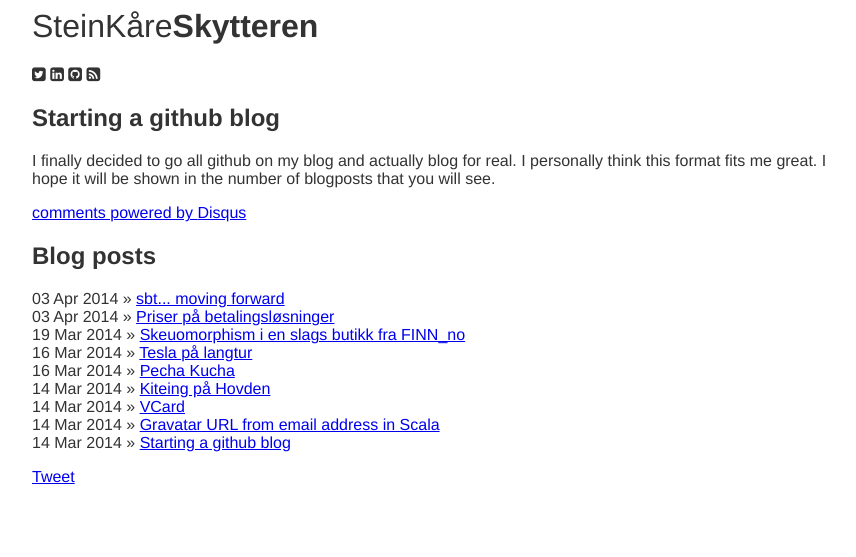
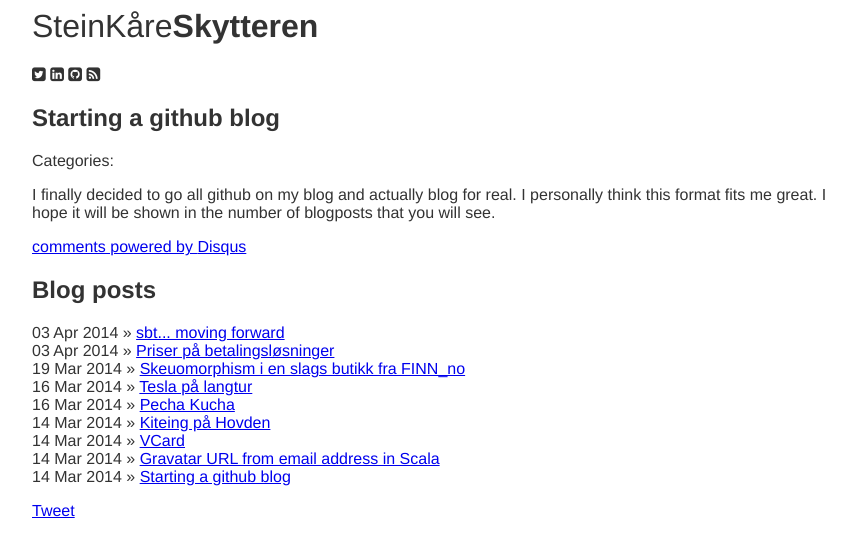
Before and after one commit to skytteren/skytteren.github.io, a Jekyll site: the page built from _posts/2014-03-14-start.md, in a window 1280 px wide. Shown: the top 557 px of the page, without its empty margins (208-1064 px from the left). Built offline with Jekyll 4.4.1, drawn with Linux system fonts in a browser that asks for light colours; nearby versions of some CDN libraries; Markdown is read by kramdown in place of the engine named in the settings; comment, search, counter and statistics services are not loaded.

Commit message:
Update post.html

```diff
--- a/_layouts/post.html
+++ b/_layouts/post.html
@@ -6,13 +6,13 @@
   </head>
   <body>
     {% include header.html %}
-    <div class="categories container">
-      {% for category in page.categories %}
-        <span><a href="/categories/{{ category }}.html">{{ category }}</a></span>
-      {% endfor %}
-    </div>
     <section class="container">
       <h1>{{ page.title }}</h1>
+      <div class="categories">
+        Categories: {% for category in page.categories %}
+          <span><a href="/categories/{{ category }}.html">{{ category }}</a></span>
+        {% endfor %}
+      </div>
       <div class="tags">
         {% for tag in page.tags %}
           <span>#{{ tag }} </span>
```
